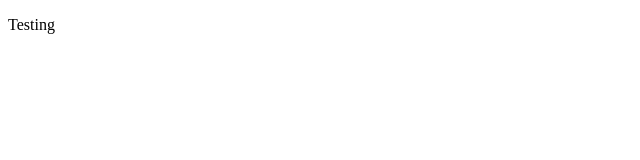
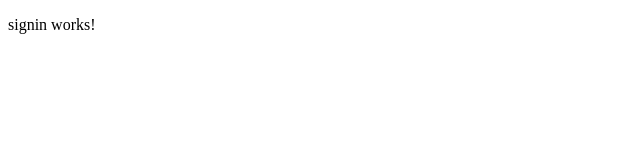
Before and after one commit to Vikash8460/kaAdmin, an Angular app: page /signin in a window 1280 px wide. Before the commit this address led to /. Shown: the top 160 px of the page, without its empty margins (0-640 px from the left). Built offline with nearby package versions, Linux system fonts and the light colour scheme.

Commit message:
make routing to the pages in app-routing.modules.ts

```diff
--- a/src/app/app-routing.module.ts
+++ b/src/app/app-routing.module.ts
@@ -1,7 +1,23 @@
 import { NgModule } from '@angular/core';
 import { RouterModule, Routes } from '@angular/router';
+import { SigninComponent } from './pages/signin/signin.component';
+import { SignupComponent } from './pages/signup/signup.component';
+import { NotFoundComponent } from './pages/not-found/not-found.component';
 
-const routes: Routes = [];
+const routes: Routes = [
+  { path: '', redirectTo: '/signin', pathMatch: 'full' },
+  { path: 'signin', component: SigninComponent },
+//{ path: 'forgot-password', component: ForgotPasswordComponent },
+  { path: 'signup', component: SignupComponent },
+
+  // {
+  //   path: 'admin',
+  //   // canActivate: [authGuard],
+  //   loadChildren: () =>
+  //     import('./_modules/admin/admin.module').then((m) => m.AdminModule),
+  // },
+  { path: '**', component: NotFoundComponent },
+];
 
 @NgModule({
   imports: [RouterModule.forRoot(routes)],
--- a/src/app/app.component.html
+++ b/src/app/app.component.html
@@ -1,2 +1 @@
-<p>Testing</p>
 <router-outlet />
```
